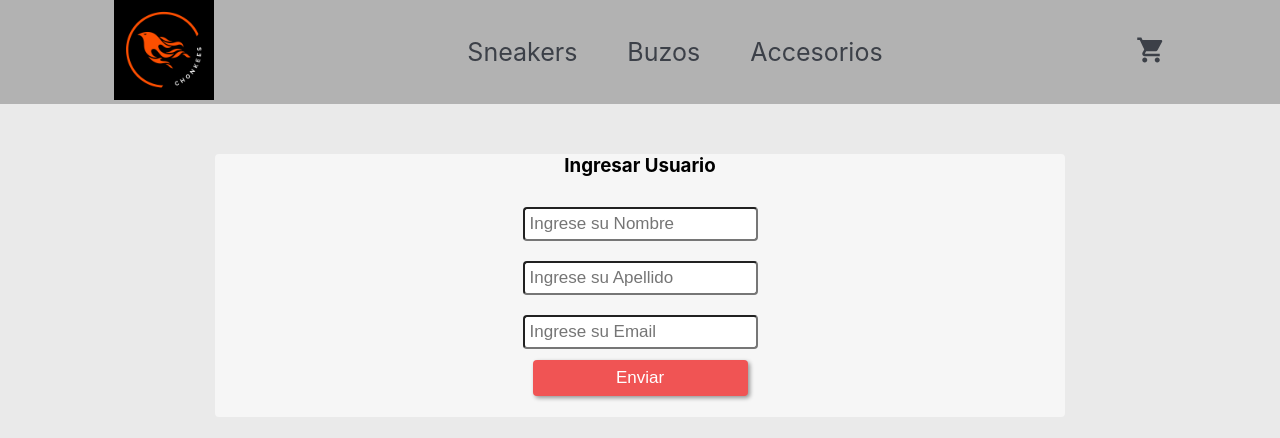
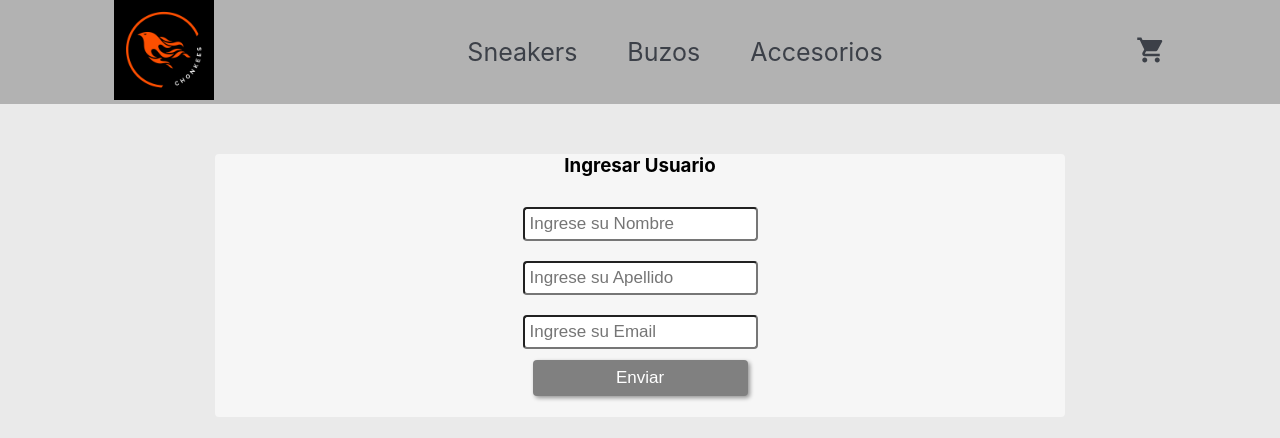
Before and after one commit to joelwaiman/EcommerceReact, a React (Create React App) app: page /Formulario in a window 1280 px wide. Shown: the top 438 px of the page. Built offline with nearby package versions, Linux system fonts and the light colour scheme.

Commit message:
logica formulario

```diff
--- a/src/Components/Containers/Formulario/formulario.js
+++ b/src/Components/Containers/Formulario/formulario.js
@@ -5,25 +5,24 @@ import { Context } from '../../../CustomContext';
 import { db } from "../../../firebase/firebase";
 import { collection, addDoc, serverTimestamp} from "firebase/firestore"
 
+
+const valorInicial = {
+    nombre: '',
+    apellido:'',
+    email:''
+}
+
 const Formulario = () => {
 
     const navigate = useNavigate();
-
-    const valorInicial = {
-        nombre: '',
-        apellido:'',
-        email:''
-    }
-
     const [usuario, setUsuario] = useState(valorInicial)
+    const { cart, total, addUserInfo } = useContext(Context);
 
     const capturarInputs = (e) => {
         const {name, value} = e.target;
         const nuevosDatos = ({...usuario, [name]: value})
         setUsuario(nuevosDatos)
     }
-
-    const { cart, total, addUserInfo, userInfo } = useContext(Context);
 
     const finalizarCompra = (e) => {
         const ventasCollection = collection(db, "ventas");
@@ -40,11 +39,14 @@ const Formulario = () => {
         e.preventDefault();;
     }
 
-        let isInvalid = false
+    let isValid = false
+        if((!usuario.email || !usuario.email === "")&&
+        (!usuario.nombre || !usuario.nombre === "")&&
+        (!usuario.apellido || !usuario.apellido === "")){
+            isValid=true
+        }
 
-        if(!userInfo || userInfo === ""){
-            isInvalid=true
-        }
+        const buttonClass = !usuario ? styles.button : styles.buttonSubmit
 
 
     return (
@@ -54,7 +56,7 @@ const Formulario = () => {
                     <input style={styles.input} name="nombre" type="text" placeholder="Ingrese su Nombre" onChange={capturarInputs}/>
                     <input style={styles.input} name="apellido" type="text" placeholder="Ingrese su Apellido" onChange={capturarInputs}/>
                     <input style={styles.input} name="email" type="email" placeholder="Ingrese su Email" onChange={capturarInputs}/>
-                    <input disabled={isInvalid} style={styles.button} value="Enviar" type="submit"/>
+                    <input disabled={isValid} style={buttonClass} value="Enviar" type="submit"/>
                 </form>
         </div>
     )
--- a/src/Components/Containers/Formulario/formulario.style.js
+++ b/src/Components/Containers/Formulario/formulario.style.js
@@ -30,5 +30,15 @@ export const styles = {
         background: '#F05454',
         color: 'white',
         borderRadius: 4,
+    },
+    buttonSubmit : {
+        margin : '1px 10px' ,
+        fontSize: 17,
+        padding: '0.5rem 2rem',
+        border: 'transparent',
+        boxShadow: '2px 2px 4px rgba(0,0,0,0.4)',
+        background: 'grey',
+        color: 'white',
+        borderRadius: 4,
     }
 }
```
